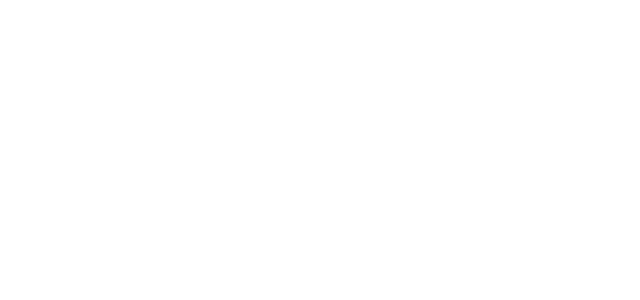
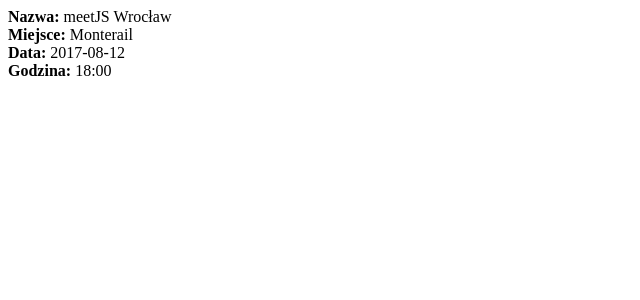
Before and after one commit to burczu/react-redux-router-training, a React (Create React App) app: page /details/1 in a window 1280 px wide. Shown: the top 300 px of the page, without its empty margins (0-640 px from the left). Built offline with nearby package versions, Linux system fonts and the light colour scheme.

Commit message:
excercise preparation

```diff
--- a/src/App.js
+++ b/src/App.js
@@ -4,7 +4,8 @@
   Route
 } from 'react-router-dom';
 
-import Events from './Events';
+import Events from './events/Events';
+import Details from './details/Details';
 
 class App extends React.Component {
   render() {
@@ -12,6 +13,7 @@
       <Router>
         <div className="container">
           <Route exact path="/" component={Events} />
+          <Route exact path="/details/:id" component={Details} />
         </div>
       </Router>
     );
--- /dev/null
+++ b/src/details/Details.js
@@ -0,0 +1,33 @@
+import React from 'react';
+import events from '../data/events.json';
+
+class Details extends React.Component {
+  constructor(props) {
+    super(props);
+    this.state = { event: {} };
+  }
+
+  componentDidMount() {
+    const id = this.props.match.params.id;
+    const event = events.find(item => item.id === parseInt(id, 10));
+
+    this.setState({
+      event
+    });
+  }
+
+  render() {
+    const { name, place, date, time } = this.state.event;
+
+    return (
+      <div>
+        <strong>Nazwa:</strong> {name}<br />
+        <strong>Miejsce:</strong> {place}<br />
+        <strong>Data:</strong> {date}<br />
+        <strong>Godzina:</strong> {time}
+      </div>
+    );
+  }
+}
+
+export default Details;
--- a/src/EventAdd.js
+++ b/src/events/EventAdd.js
@@ -1,6 +1,6 @@
 import React from 'react';
 import PropTypes from 'prop-types';
-import TextInput from './common/TextInput';
+import TextInput from '../common/TextInput';
 
 const EventAdd = (props) => {
   return (
--- a/src/EventItem.js
+++ b/src/events/EventItem.js
@@ -1,5 +1,6 @@
 import React from 'react';
 import PropTypes from 'prop-types';
+import { Link } from 'react-router-dom';
 
 const EventItem = (props) => {
   return (
@@ -8,11 +9,13 @@
       Gdzie: {props.place}<br />
       Kiedy: {props.date} - {props.time}<br />
       <button onClick={props.onDeleteClicked.bind(this, props.id)}>Usuń</button>
+      <Link to={'/details/' + props.id}>Szczegóły</Link>
     </li>
   );
 };
 
 EventItem.propTypes = {
+  id: PropTypes.number.isRequired,
   name: PropTypes.string.isRequired,
   place: PropTypes.string.isRequired,
   date: PropTypes.string.isRequired,
--- a/src/Events.js
+++ b/src/events/Events.js
@@ -1,5 +1,5 @@
 import React from 'react';
-import events from './data/events';
+import events from '../data/events';
 import EventItem from './EventItem';
 import EventFilters from './EventFilters';
 import EventAdd from './EventAdd';
```
Also changed, not shown: src/events/EventFilters.js (renamed from src/EventFilters.js).
